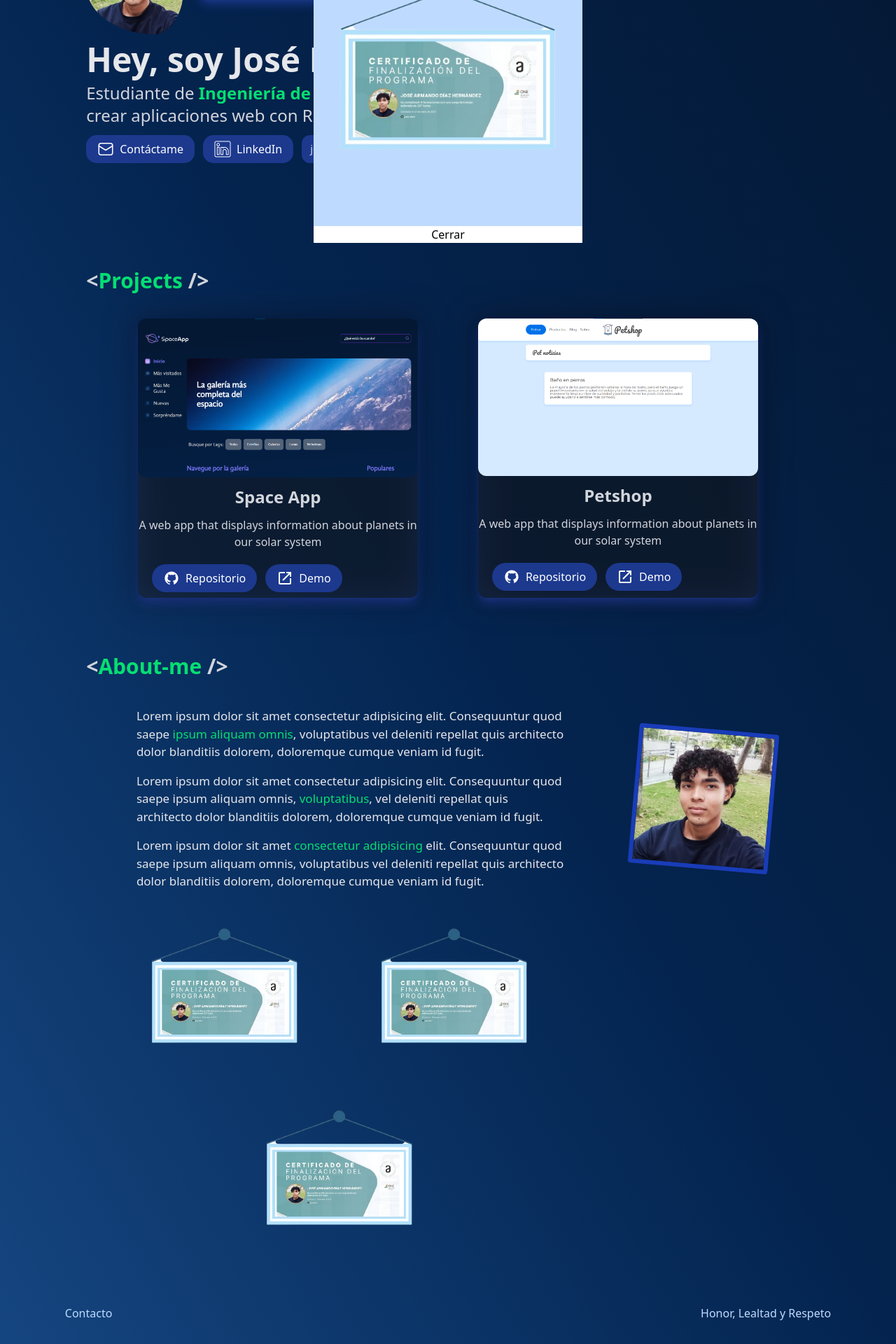
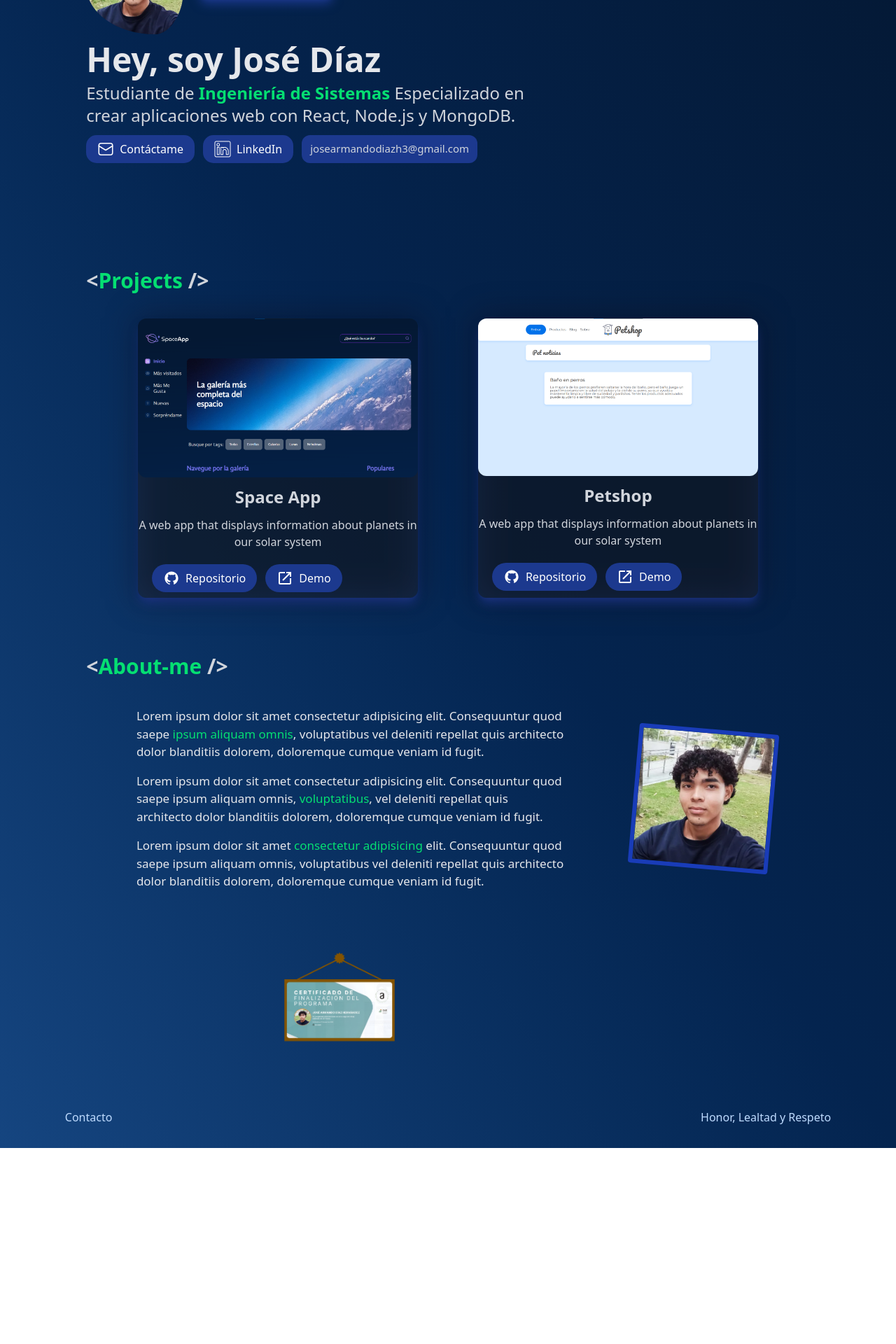
Before and after one commit to jose-advh/mi-portfolio, a React (Vite) app: page / in a window 1280 px wide. Shown: the part 241-2161 px from the top of the page at 70% size. After the commit the page ends 1881 px from the top, so only its background shows below. Built offline with nearby package versions, Linux system fonts and the light colour scheme.

Commit message:
Some changes in certifications

```diff
--- a/src/App.jsx
+++ b/src/App.jsx
@@ -8,7 +8,7 @@ import { useState } from "react";
 import Certifications from "./components/Certifications";
 
 function App() {
-  const [modalAbierto, setModalAbierto] = useState(true);
+  const [modalAbierto, setModalAbierto] = useState(false);
 
   const abrirModal = () => {
     setModalAbierto(true);
--- a/src/components/Certifications/index.jsx
+++ b/src/components/Certifications/index.jsx
@@ -2,25 +2,15 @@ import ImgModal from "../imgModal";
 
 const Certifications = (props) => {
   return (
-    <article>
+    <article className="w-full">
+      {/* TO-DO: BACKGROUND  */}
+      {/* <div className="z-1 fixed top-0 w-full bg-black/50 h-screen"></div> */}
       <section className="flex flex-wrap justify-evenly items-center w-[100%] m-auto lg:m-0 lg:w-[70%]">
         <img
           onClick={props.abrirModal}
           src="/imgs/certifications/prueba.png"
           alt="Certificado oracle"
-          className="w-35 lg:w-65"
-        />
-        <img
-          onClick={props.abrirModal}
-          src="/imgs/certifications/prueba.png"
-          alt="Certificado oracle"
-          className="rounded w-35 lg:w-65"
-        />
-        <img
-          onClick={props.abrirModal}
-          src="/imgs/certifications/prueba.png"
-          alt="Certificado oracle"
-          className="rounded w-35 lg:w-65"
+          className="p-2 w-60 cursor-pointer"
         />
       </section>
       <ImgModal
--- a/src/components/imgModal/index.jsx
+++ b/src/components/imgModal/index.jsx
@@ -4,17 +4,26 @@ const ImgModal = (props) => {
       {props.modalAbierto && (
         <dialog
           open
-          className="z-1 fixed w-[75%] top-45 left-0 right-0 m-auto lg:w-[30%]"
+          className="z-1 fixed w-[75%] top-0 bottom-0 left-0 right-0 m-auto lg:w-[40%]"
         >
           <figure className="bg-blue-200">
             <img
               className="bg-transparent"
-              src="/imgs/certifications/prueba.png"
+              src="/imgs/certifications/certificado-oracle-alura.jpeg"
               alt="Certificado Oracle Next Generaiton"
             />
           </figure>
           <form method="dialog">
-            <button onClick={() => props.setModalAbierto(false)}>Cerrar</button>
+            <button
+              className="fixed top-[20%] right-[31%] bg-black/50 p-2 rounded-xl"
+              onClick={() => props.setModalAbierto(false)}
+            >
+              <img
+                className="cursor-pointer"
+                src="/imgs/icons/cerrar.png"
+                alt="Cerrar"
+              />
+            </button>
           </form>
         </dialog>
       )}
```
Also changed, not shown: public/imgs/certifications/prueba.png, public/imgs/icons/cerrar.png (added).
